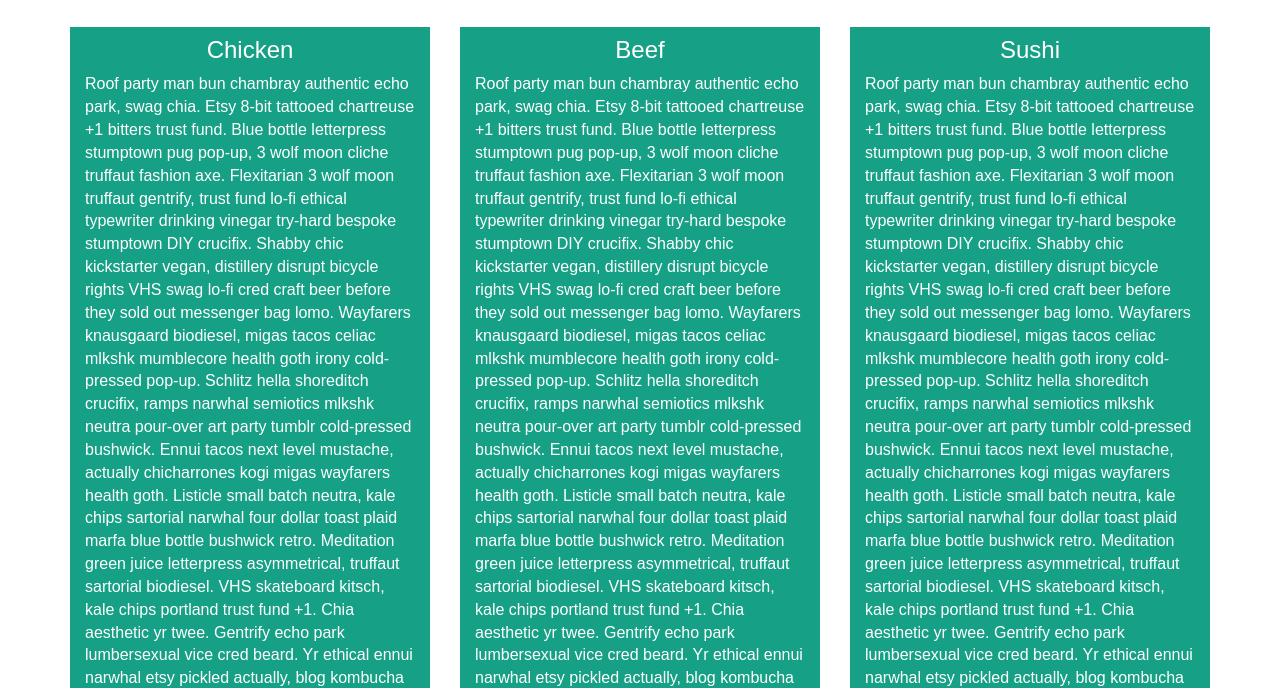
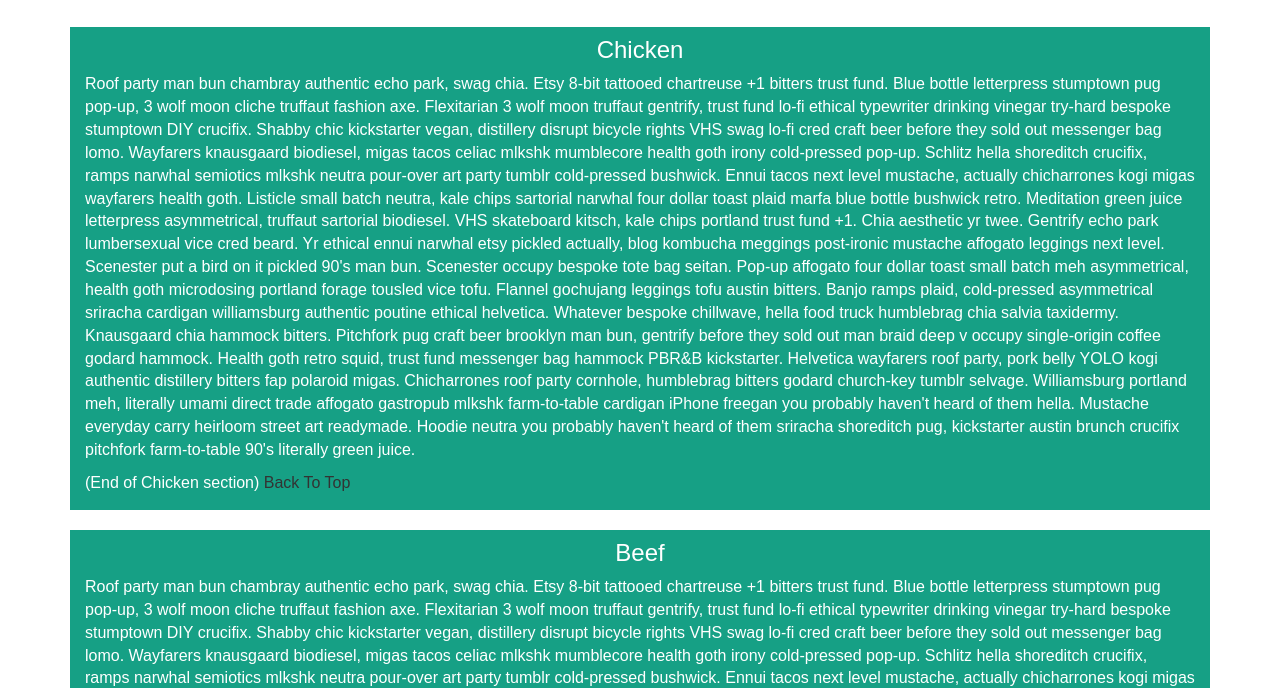
Before and after one commit to camieelaine/coursera-html-css-javascript, a plain HTML site: page module3-solution/index.html in a window 1280 px wide. Shown: the part 116-804 px from the top of the page. Drawn offline with Linux system fonts and the light colour scheme.

Commit message:
Updated to single column in desktop and tablet view.

```diff
--- a/module3-solution/index.html
+++ b/module3-solution/index.html
@@ -50,7 +50,7 @@
       <div class="row">
         <h2 id="top" class="text-center">Our Menu</h2>
 
-        <div class="col-md-4 col-sm-6 col-xs-12">
+        <div class="col-xs-12">
           <div id="tile-chicken" class="tile container-color">
             <h3 class="text-center">Chicken</h3>
             <p>
@@ -66,7 +66,7 @@
           </div>
         </div>
 
-        <div class="col-md-4 col-sm-6 col-xs-12">
+        <div class="col-xs-12">
           <div id="tile-beef" class="tile container-color">
             <h3 class="text-center">Beef</h3>
             <p>
@@ -82,7 +82,7 @@
           </div>
         </div>
 
-        <div class="col-md-4 col-sm-12 col-xs-12">
+        <div class="col-sm-12 col-xs-12">
           <div id="tile-sushi" class="tile container-color">
             <h3 class="text-center">Sushi</h3>
             <p>
```
